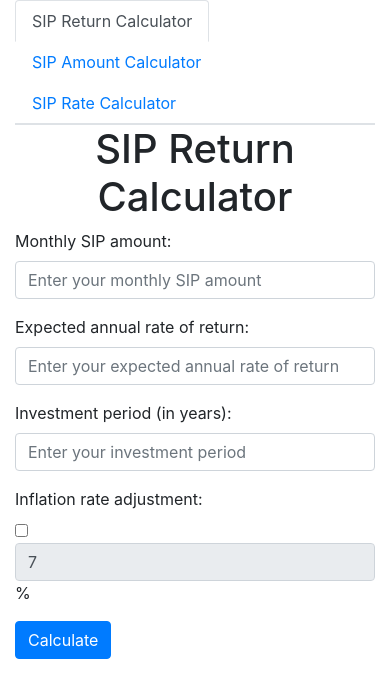
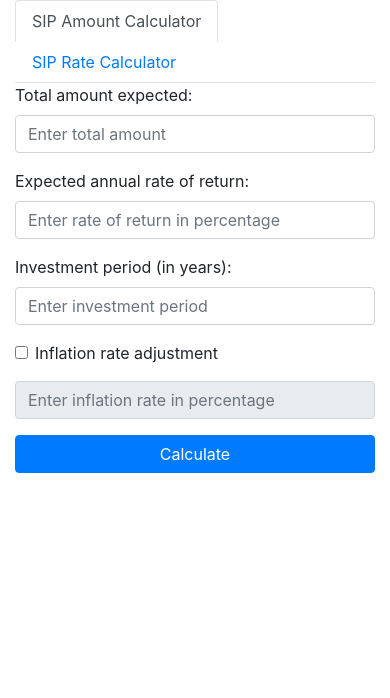
Before and after one commit to biprahouse-softwaresolutions/biprahouse-softwaresolutions.github.io, a plain HTML site: page index.html in a window 390 px wide. Drawn offline with nearby package versions, Linux system fonts and the light colour scheme.

Commit message:
change 2

```diff
--- a/index.html
+++ b/index.html
@@ -3,140 +3,17 @@
 
 <head>
   <title>SIP Calculator</title>
-    <link rel="stylesheet" href="https://stackpath.bootstrapcdn.com/bootstrap/4.5.2/css/bootstrap.min.css"
-        integrity="sha384-JcKb8q3iqJ61gNV9KGb8thSsNjpSL0n8PARn9HuZOnIxN0hoP+VmmDGMN5t9UJ0Z" crossorigin="anonymous">
-    <script src="https://code.jquery.com/jquery-3.5.1.slim.min.js"
-        integrity="sha384-DfXdz2htPH0lsSSs5nCTpuj/zy4C+OGpamoFVy38MVBnE+IbbVYUew+OrCXaRkfj"
+  <link rel="stylesheet" href="https://maxcdn.bootstrapcdn.com/bootstrap/4.0.0/css/bootstrap.min.css"
+    integrity="sha384-Gn5384xqQ1aoWXA+058RXPxPg6fy4IWvTNh0E263XmFcJlSAwiGgFAW/dAiS6JXm" crossorigin="anonymous">
+  <script src="https://code.jquery.com/jquery-3.2.1.slim.min.js"
+    integrity="sha384-KJ3o2DKtIkvYIK3UENzmM7KCkRr/rE9/Qpg6aAZGJwFDMVNA/GpGFF93hXpG5KkN"
     crossorigin="anonymous"></script>
-    <script src="https://cdn.jsdelivr.net/npm/popper.js@1.16.1/dist/umd/popper.min.js"
-        integrity="sha384-9/reFTGAW83EW2RDu2S0VKaIzap3H66lZH81PoYlFhbGU+6BZp6G7niu735Sk7lN"
+  <script src="https://cdnjs.cloudflare.com/ajax/libs/popper.js/1.12.9/umd/popper.min.js"
+    integrity="sha384-ApNbgh9B+Y1QKtv3Rn7W3mgPxhU9K/ScQsAP7hUibX39j7fakFPskvXusvfa0b4Q"
     crossorigin="anonymous"></script>
-    <script src="https://stackpath.bootstrapcdn.com/bootstrap/4.5.2/js/bootstrap.min.js"
-        integrity="sha384-B4gt1jrGC7Jh4AgTPSdUtOBvfO8shuf57BaghqFfPlYxofvL8/KUEfYiJOMMV+rV"
+  <script src="https://maxcdn.bootstrapcdn.com/bootstrap/4.0.0/js/bootstrap.min.js"
+    integrity="sha384-JZR6Spejh4U02d8jOt6vLEHfe/JQGiRRSQQxSfFWpi1MquVdAyjUar5+76PVCmYl"
     crossorigin="anonymous"></script>
-</head>
-
-<body>
-
-    <div class="container">
-        <nav class="nav nav-tabs">
-
-            <div class="nav nav-tabs" id="nav-tab" role="tablist">
-                <a class="nav-item nav-link active" id="nav-return-tab" data-toggle="tab" href="#nav-return" role="tab"
-                    aria-controls="nav-return" aria-selected="true">SIP Return Calculator</a>
-                <a class="nav-item nav-link" id="nav-amount-tab" data-toggle="tab" href="#nav-amount" role="tab"
-                    aria-controls="nav-amount" aria-selected="false">SIP Amount Calculator</a>
-                <a class="nav-item nav-link" id="nav-rate-tab" data-toggle="tab" href="#nav-rate" role="tab"
-                    aria-controls="nav-rate" aria-selected="false">SIP Rate Calculator</a>
-            </div>
-
-        </nav>
-
-
-
-
-
-        <div class="tab-content" id="nav-tabContent">
-            <div class="tab-pane fade show active" id="nav-return" role="tabpanel" aria-labelledby="nav-return-tab">
-                <h1 class="text-center">SIP Return Calculator</h1>
-                <form>
-                    <div class="form-group">
-                        <label for="sipAmount">Monthly SIP amount:</label>
-                        <input type="number" class="form-control" id="sipAmount" min="0"
-                            placeholder="Enter your monthly SIP amount" required>
-                    </div>
-                    <div class="form-group">
-                        <label for="rate">Expected annual rate of return:</label>
-                        <input type="number" class="form-control" id="rate" min="0" max="100" step="0.01"
-                            placeholder="Enter your expected annual rate of return" required>
-                    </div>
-                    <div class="form-group">
-                        <label for="period">Investment period (in years):</label>
-                        <input type="number" class="form-control" id="period" min="0"
-                            placeholder="Enter your investment period" required>
-                    </div>
-                    <div class="form-group">
-                        <label for="inflationRate">Inflation rate adjustment:</label>
-                        <div class="form-check">
-                            <input class="form-check-input" type="checkbox" id="inflationRate"
-                                onchange="toggleInflationRate()">
-                            <label class="form-check-label" for="inflationRate"></label>
-                        </div>
-                        <!-- <label class="form-check-label" for="inflationRate"></label> -->
-                        <input type="number" class="form-control" id="inflation" min="0" max="100" step="0.01"
-                            placeholder="Enter the inflation rate" disabled value="7">%
-                    </div>
-                    <button type="submit" class="btn btn-primary" onclick="calculateFV()">Calculate</button>
-                </form>
-                <p id="output"></p>
-            </div>
-            <div class="tab-pane fade" id="nav-amount" role="tabpanel" aria-labelledby="nav-amount-tab">
-                <h1 class="text-center">SIP Amount Calculator</h1>
-                <form>
-                    <div class="form-group">
-                        <label for="totalAmount">Total amount expected:</label>
-                        <input type="number" class="form-control" id="totalAmount" min="0"
-                            placeholder="Enter the total amount you expect to receive" required>
-                    </div>
-                    <div class="form-group">
-                        <label for="rate">Expected annual rate of return:</label>
-                        <input type="number" class="form-control" id="rate" min="0" max="100" step="0.01"
-                            placeholder="Enter your expected annual rate of return" required>
-                    </div>
-                    <div class="form-group">
-                        <label for="period">Investment period (in years):</label>
-                        <input type="number" class="form-control" id="period" min="0"
-                            placeholder="Enter your investment period" required>
-                    </div>
-                    <div class="form-group">
-                        <label for="inflationRate">Inflation rate adjustment:</label>
-                        <div class="form-check">
-                            <input class="form-check-input" type="checkbox" id="inflationRate"
-                                onchange="toggleInflationRate()">
-                            <label class="form-check-label" for="inflationRate"></label>
-                        </div>
-                        <input type="number" class="form-control" id="inflation" min="0" max="100" step="0.01"
-                            placeholder="Enter the inflation rate" disabled value="7">%
-                    </div>
-                    <button type="submit" class="btn btn-primary" onclick="calculateSIPAmount()">Calculate</button>
-                </form>
-                <p id="output"></p>
-            </div>
-            <div class="tab-pane fade" id="nav-rate" role="tabpanel" aria-labelledby="nav-rate-tab">
-                <h1 class="text-center">SIP Rate Calculator</h1>
-                <form>
-                    <div class="form-group">
-                        <label for="totalAmount">Total amount expected:</label>
-                        <input type="number" class="form-control" id="totalAmount" min="0"
-                            placeholder="Enter the total amount you expect to receive" required>
-                    </div>
-                    <div class="form-group">
-                        <label for="period">Investment period (in years):</label>
-                        <input type="number" class="form-control" id="period" min="0"
-                            placeholder="Enter your investment period" required>
-                    </div>
-                    <div class="form-group">
-                        <label for="sipAmount">SIP amount:</label>
-                        <input type="number" class="form-control" id="sipAmount" min="0"
-                            placeholder="Enter your SIP amount" required>
-                    </div>
-                    <div class="form-group">
-                        <label for="inflationRate">Inflation rate adjustment:</label>
-                        <div class="form-check">
-                            <input class="form-check-input" type="checkbox" id="inflationRate"
-                                onchange="toggleInflationRate()">
-                            <label class="form-check-label" for="inflationRate"></label>
-                        </div>
-                        <input type="number" class="form-control" id="inflation" min="0" max="100" step="0.01"
-                            placeholder="Enter the inflation rate" disabled value="7">%
-                    </div>
-                    <button type="submit" class="btn btn-primary" onclick="calculateSIPRate()">Calculate</button>
-                </form>
-                <p id="output"></p>
-            </div>
-        </div>
-    </div>
-
   <script>
     function toggleInflationRate() {
       let inflation = document.getElementById("inflation");
@@ -146,7 +23,6 @@
         inflation.disabled = true;
       }
     }
-
     function calculateFV() {
       let sipAmount = document.getElementById("sipAmount").value;
       let rate = document.getElementById("rate").value / 100;
@@ -155,7 +31,6 @@
       let inflationRate = document.getElementById("inflation").value / 100;
       let PV;
       let FV;
-
       if (inflationAdjustment) {
         rate = rate - inflationRate;
         PV = sipAmount * ((1 - (1 / (1 + rate) ^ period)) / rate);
@@ -164,7 +39,6 @@
         PV = sipAmount * ((1 - (1 / (1 + rate) ^ period)) / rate);
         FV = PV * (1 + rate) ^ period;
       }
-
       if (isNaN(FV)) {
         document.getElementById("output").innerHTML = "Please enter valid input in all fields";
       } else {
@@ -172,21 +46,19 @@
       }
     }
 
-        function calculateSIPAmount() {
+    function calculateSIP() {
       let totalAmount = document.getElementById("totalAmount").value;
       let rate = document.getElementById("rate").value / 100;
       let period = document.getElementById("period").value;
       let inflationAdjustment = document.getElementById("inflationRate").checked;
       let inflationRate = document.getElementById("inflation").value / 100;
       let SIP;
-
       if (inflationAdjustment) {
         rate = rate - inflationRate;
         SIP = (totalAmount * rate) / (1 - (1 / (1 + rate) ^ period));
       } else {
         SIP = (totalAmount * rate) / (1 - (1 / (1 + rate) ^ period));
       }
-
       if (isNaN(SIP)) {
         document.getElementById("output").innerHTML = "Please enter valid input in all fields";
       } else {
@@ -202,7 +74,6 @@
       let inflationRate = document.getElementById("inflation").value / 100;
       let rate;
       let PV;
-
       if (inflationAdjustment) {
         PV = (sipAmount * ((1 - (1 / (1 + rate) ^ period)) / rate)) / (1 + inflationRate);
         rate = (totalAmount / PV) ^ (1 / period) - 1;
@@ -210,15 +81,116 @@
         PV = (sipAmount * ((1 - (1 / (1 + rate) ^ period)) / rate));
         rate = (totalAmount / PV) ^ (1 / period) - 1;
       }
-
       if (isNaN(rate)) {
         document.getElementById("output").innerHTML = "Please enter valid input in all fields";
       } else {
         document.getElementById("output").innerHTML = "Expected annual rate of return for your SIP investment: " + (rate * 100).toFixed(2) + "%";
       }
     }
+  </script>
+  <style>
+    /* Media Queries for mobile screens */
+    @media (max-width: 767px) {
+      .form-group {
+        width: 100%;
+      }
 
-    </script>
+      .form-control {
+        width: 100%;
+      }
+
+      .btn {
+        width: 100%;
+      }
+    }
+  </style>
+</head>
+
+<body>
+  <div class="container-fluid">
+    <ul class="nav nav-tabs" id="myTab" role="tablist">
+      <li class="nav-item">
+        <a class="nav-link active" id="sip-amount-tab" data-toggle="tab" href="#sip-amount" role="tab"
+          aria-controls="sip-amount" aria-selected="true">SIP Amount Calculator</a>
+      </li>
+      <li class="nav-item">
+        <a class="nav-link" id="sip-rate-tab" data-toggle="tab" href="#sip-rate" role="tab" aria-controls="sip-rate"
+          aria-selected="false">SIP Rate Calculator</a>
+      </li>
+    </ul>
+    <div class="tab-content" id="nav-tabContent">
+      <div class="tab-pane fade show active" id="sip-amount" role="tabpanel" aria-labelledby="sip-amount-tab">
+        <div class="row">
+          <div class="col-sm-12 col-md-6 col-lg-6">
+            <form>
+              <div class="form-group">
+                <label for="totalAmount">Total amount expected:</label>
+                <input type="number" class="form-control" id="totalAmount" placeholder="Enter total amount" required>
+              </div>
+              <div class="form-group">
+                <label for="rate">Expected annual rate of return:</label>
+                <input type="number" class="form-control" id="rate" placeholder="Enter rate of return in percentage"
+                  required>
+              </div>
+              <div class="form-group">
+                <label for="period">Investment period (in years):</label>
+                <input type="number" class="form-control" id="period" placeholder="Enter investment period" required>
+              </div>
+              <div class="form-group form-check">
+                <input type="checkbox" class="form-check-input" id="inflationRate" onclick="toggleInflationRate()">
+                <label class="form-check-label" for="inflationRate">Inflation rate adjustment</label>
+              </div>
+              <div class="form-group">
+                <input type="number" class="form-control" id="inflation"
+                  placeholder="Enter inflation rate in percentage" disabled required>
+              </div>
+              <button type="button" class="btn btn-primary" onclick="calculateSIP()">Calculate</button>
+              <div id="output"></div>
+            </form>
+          </div>
+        </div>
+      </div>
+      <div class="tab-pane fade" id="sip-rate" role="tabpanel" aria-labelledby="sip-rate-tab">
+        <div class="row">
+          <div class="col-sm-12 col-md-6 col-lg-6">
+            <form>
+              <div class="form-group">
+                <label for="totalAmount">Total amount expected:</label>
+                <input type="number" class="form-control" id="totalAmount" placeholder="Enter total amount" required>
+              </div>
+              <div class="form-group">
+                <label for="sipAmount">SIP amount:</label>
+                <input type="number" class="form-control" id="sipAmount" placeholder="Enter SIP amount" required>
+              </div>
+              <div class="form-group">
+                <label for="period">Investment period (in years):</label>
+                <input type="number" class="form-control" id="period" placeholder="Enter investment period" required>
+              </div>
+              <div class="form-group form-check">
+                <input type="checkbox" class="form-check-input" id="inflationRate" onclick="toggleInflationRate()">
+                <label class="form-check-label" for="inflationRate">Inflation rate adjustment</label>
+              </div>
+              <div class="form-group">
+                <input type="number" class="form-control" id="inflation"
+                  placeholder="Enter inflation rate in percentage" disabled required>
+              </div>
+              <button type="button" class="btn btn-primary" onclick="calculateSIPRate()">Calculate</button>
+              <div id="output"></div>
+            </form>
+          </div>
+        </div>
+      </div>
+    </div>
+  </div>
+  <script src="https://code.jquery.com/jquery-3.5.1.slim.min.js"
+    integrity="sha384-DfXdz2htPH0lsSSs5nCTpuj/zy4C+OGpamoFVy38MVBnE+IbbVYUew+OrCXaRkfj"
+    crossorigin="anonymous"></script>
+  <script src="https://cdn.jsdelivr.net/npm/popper.js@1.16.1/dist/umd/popper.min.js"
+    integrity="sha384-9/reFTGAW83EW2RDu2S0VKaIzap3H66lZH81PoYlFhbGU+6BZp6G7niu735Sk7lN"
+    crossorigin="anonymous"></script>
+  <script src="https://stackpath.bootstrapcdn.com/bootstrap/4.5.2/js/bootstrap.min.js"
+    integrity="sha384-B4gt1jrGC7Jh4AgTPSdUtOBvfO8shuf57BaghqFfPlYxofvL8/KUEfYiJOMMV+rV"
+    crossorigin="anonymous"></script>
 </body>
 
 </html>
```
Lines whose indentation alone changed are shown as unchanged.
